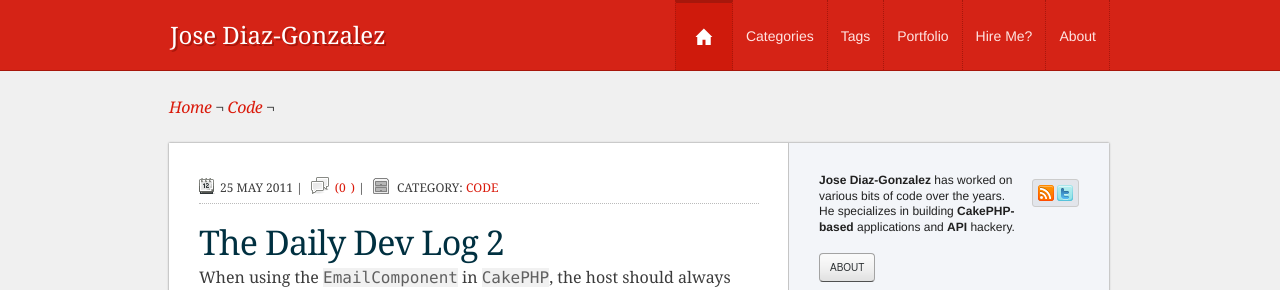
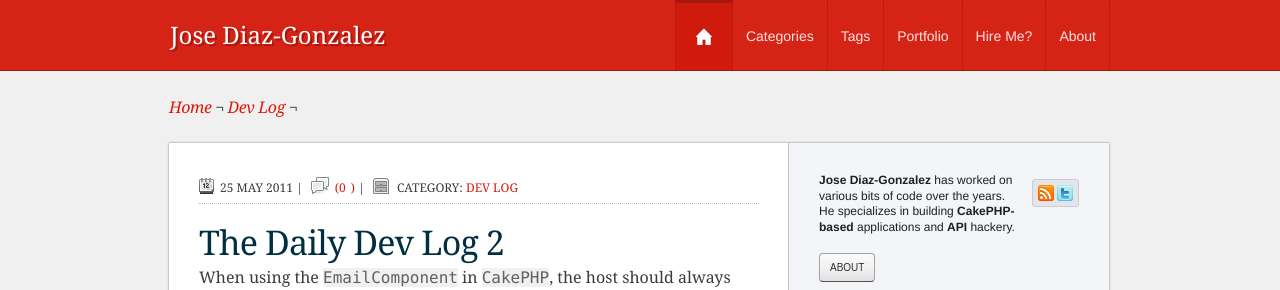
Before and after one commit to husayt/josediazgonzalez.com, a Jekyll site: the page built from _posts/2011-05-25-the-daily-dev-log-2.markdown, in a window 1280 px wide. Shown: the top 290 px of the page. Built offline with Jekyll 4.4.1, drawn with Linux system fonts in a browser that asks for light colours; Markdown is read by kramdown in place of the engine named in the settings; comment, search, counter and statistics services are not loaded.

Commit message:
updated category on dev logs

```diff
--- a/_posts/2011-05-25-the-daily-dev-log-2.markdown
+++ b/_posts/2011-05-25-the-daily-dev-log-2.markdown
@@ -1,6 +1,6 @@
 ---
   title: The Daily Dev Log 2
-  category: Code
+  category: Dev Log
   tags:
   layout: post
 ---
--- a/_posts/2011-05-27-the-daily-dev-log-3.markdown
+++ b/_posts/2011-05-27-the-daily-dev-log-3.markdown
@@ -1,6 +1,6 @@
 ---
   title: The Daily Dev Log 3
-  category: Code
+  category: Dev Log
   tags:
   layout: post
 ---
```
